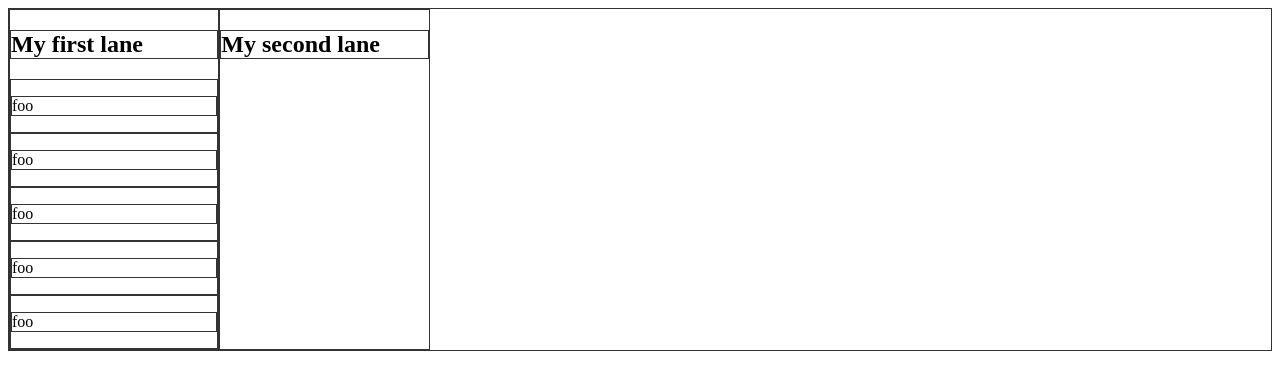
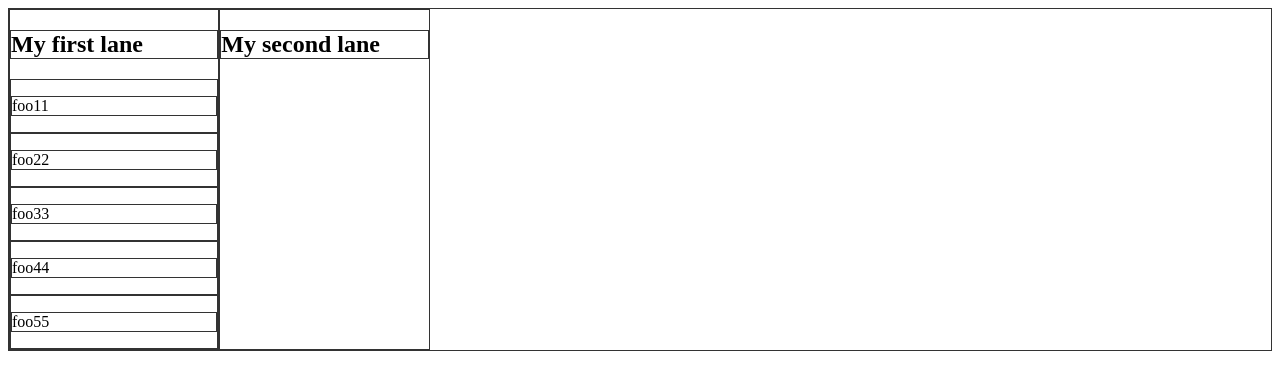
Before and after one commit to SamuelMiddendorp/SvelteBoard, a SvelteKit app: page / in a window 1280 px wide. Shown: the top 390 px of the page. Built offline with nearby package versions, Linux system fonts and the light colour scheme.

Commit message:
Adding between lanes, first try aay

```diff
--- a/src/lib/FakeFileStore.ts
+++ b/src/lib/FakeFileStore.ts
@@ -10,11 +10,11 @@ export const getBoard = () : Board => {
             id: uuidv4(),
             title: "My first lane",
             items: [
-                {id: uuidv4(), title: "foo", description: "bar", prio: 1},
-                {id: uuidv4(), title: "foo", description: "bar", prio: 1},
-                {id: uuidv4(), title: "foo", description: "bar", prio: 1},
-                {id: uuidv4(), title: "foo", description: "bar", prio: 1},
-                {id: uuidv4(), title: "foo", description: "bar", prio: 1},
+                {id: uuidv4(), title: "foo11", description: "bar", prio: 1},
+                {id: uuidv4(), title: "foo22", description: "bar", prio: 1},
+                {id: uuidv4(), title: "foo33", description: "bar", prio: 1},
+                {id: uuidv4(), title: "foo44", description: "bar", prio: 1},
+                {id: uuidv4(), title: "foo55", description: "bar", prio: 1},
             ]
         },
         {
--- a/src/routes/+page.svelte
+++ b/src/routes/+page.svelte
@@ -1,16 +1,40 @@
 <script lang="ts">
     import { getBoard } from "$lib/FakeFileStore";
-    import type { Board, Item } from "$lib/model";
+    import type { Board } from "$lib/model";
 
     let board : Board = getBoard();
-    let onDrop = (e: any) =>{
-        let itemId = e.dataTransfer.getData("itemId");
-        let originalLaneId = e.dataTransfer.getData("laneId");
+    let onDrop = (e: any, id: string) =>{
+        // Leverage setting of event data
+        let itemId: string = e.dataTransfer.getData("itemId");
+        let currentLaneId: string = e.dataTransfer.getData("laneId");
+
+
+        // Get indexes to make direct adjustment
+        let targetLaneIndex = board.lanes.indexOf(board.lanes.find(x => x.id == id)!);
+        let currentLaneIndex = board.lanes.indexOf(board.lanes.find(x => x.id == currentLaneId)!);
+
+        // Get lanes
+        let targetLane = board.lanes[targetLaneIndex];
+        let currentLane = board.lanes[currentLaneIndex];
+
+        // Get item
+        let item = board.lanes[currentLaneIndex].items.find(i => i.id == itemId)!;
+
+        // Remove from existing and add to new;
+        targetLane.items = [...targetLane.items, item];
+        currentLane.items = currentLane.items.filter(i => i.id != itemId);
+
+        // Update board
+
+        board.lanes[targetLaneIndex] = targetLane;
+        board.lanes[currentLaneIndex] = currentLane;
+
     }
     let onDragOver = (e: any) =>{
         e.preventDefault();
     }
-    let onDragStart = (e: any, itemId: number, laneId: number) => {
+    let onDragStart = (e: any, itemId: string, laneId: string) => {
+        // Set datatransfer when starting dragging of an item;
         e.dataTransfer.setData("itemId", itemId);
         e.dataTransfer.setData("laneId", laneId);
     }
@@ -18,10 +42,10 @@
 </script>
 <div class="board">
 {#each board.lanes as lane}
-<div on:drop={onDrop} on:dragover={onDragOver} class="lane">
+<div on:drop={(e) => onDrop(e, lane.id)} on:dragover={onDragOver} class="lane">
     <h2>{lane.title}</h2>
-    {#each lane.items as item,id}
-    <div on:dragstart={(e) => onDragStart(e,item.id, lanel.id)} draggable=true class="item">
+    {#each lane.items as item}
+    <div on:dragstart={(e) => onDragStart(e,item.id, lane.id)} draggable=true class="item">
         <p>{item.title}</p>
     </div>
     {/each}
```
